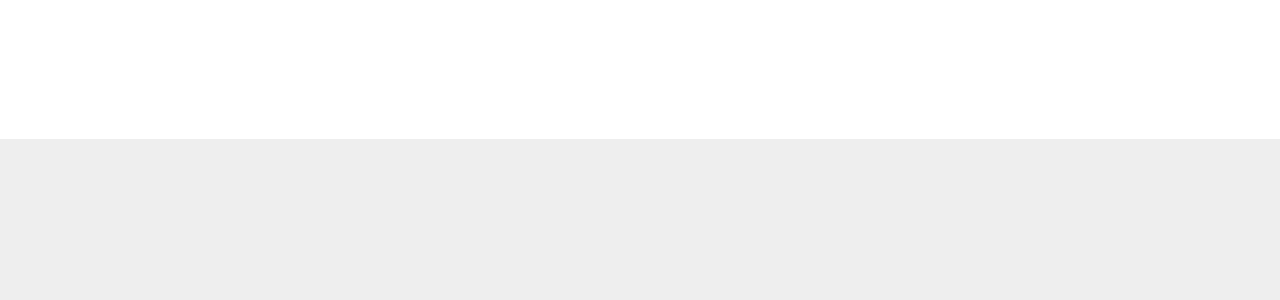
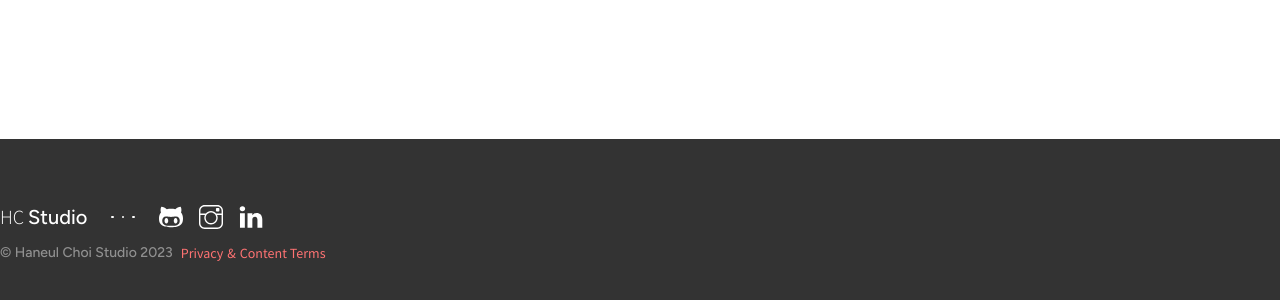
Before and after one commit to haneulab/haneulchoi, a Next.js app: page / in a window 1280 px wide. Shown: the part 714-1014 px from the top of the page. Before the commit the page ends 853 px from the top, so only its background shows below. Built offline with nearby package versions, Linux system fonts and the light colour scheme.

Commit message:
feat: added husky footer

```diff
--- a/components/FooterLayer.tsx
+++ b/components/FooterLayer.tsx
@@ -1,7 +1,77 @@
+import { useTheme } from '@studio/hooks/useTheme'
+import { classnames } from '@studio/utils/classnames'
+import dynamic from 'next/dynamic'
+
+const Logo = dynamic(() => import('@studio/components/Logo'))
+const TfiGithub = dynamic(() =>
+    import('react-icons/tfi').then((module) => module.TfiGithub)
+)
+const TfiInstagram = dynamic(() =>
+    import('react-icons/tfi').then((module) => module.TfiInstagram)
+)
+const TfiLinkedin = dynamic(() =>
+    import('react-icons/tfi').then((module) => module.TfiLinkedin)
+)
+
 const FooterLayer = () => {
+    const { theme } = useTheme()
     return (
-        <footer>
-            <section></section>
+        <footer
+            className={classnames(
+                'w-full text-white',
+                theme === 'dark' ? 'bg-normalDark/90' : 'bg-grayDark'
+            )}
+        >
+            <section className="px-6 lg:px-0 py-16 w-full max-w-cutoff mx-auto">
+                <div className="flex justify-center md:justify-start mb-2 md:mb-3 items-center gap-x-4 lg:gap-x-6">
+                    <Logo />
+                    <ul className="flex items-center gap-x-2">
+                        <span className="block w-[2.5px] h-[2.5px] bg-white rounded-full" />
+                        <span className="block w-[2.5px] h-[2.5px] bg-white rounded-full" />
+                        <span className="block w-[2.5px] h-[2.5px] bg-white rounded-full" />
+                    </ul>
+                    <ul className="flex items-center gap-x-3 lg:gap-x-4">
+                        <a
+                            href="https://github.com/haneulchoistudio"
+                            className="transition-all transform lg:hover:opacity-70 lg:hover:scale-110"
+                        >
+                            <TfiGithub className="text-xl lg:text-2xl" />
+                        </a>
+                        <a
+                            href="https://instagram.com/__sky__e"
+                            className="transition-all transform lg:hover:opacity-70 lg:hover:scale-110"
+                        >
+                            <TfiInstagram className="text-xl lg:text-2xl" />
+                        </a>
+                        <a
+                            href="https://linkedin.com/in/haneulab"
+                            className="transition-all transform lg:hover:opacity-70 lg:hover:scale-110"
+                        >
+                            <TfiLinkedin className="text-xl lg:text-2xl" />
+                        </a>
+                    </ul>
+                </div>
+                <div className="flex items-center gap-x-2 justify-center md:justify-start text-xs lg:text-sm text-grayWhite/50">
+                    <h3 className="text-center font-medium font-figtree">
+                        &copy; Haneul Choi Studio 2023
+                    </h3>
+                    <div className="flex items-center gap-x-1">
+                        <a
+                            href="#"
+                            className="text-orangeRed transition-all lg:hover:text-normalRed"
+                        >
+                            Privacy
+                        </a>
+                        <span className="text-orangeRed">&</span>
+                        <a
+                            href="#"
+                            className="text-orangeRed transition-all lg:hover:text-normalRed"
+                        >
+                            Content Terms
+                        </a>
+                    </div>
+                </div>
+            </section>
         </footer>
     )
 }
--- a/components/HeaderLayer.tsx
+++ b/components/HeaderLayer.tsx
@@ -42,7 +42,7 @@ const HeaderLayer = () => {
                 )}
             >
                 <section className="w-full max-w-cutoff mx-auto flex justify-between items-center">
-                    <div className="flex items-center gap-x-2 px-4 py-3 ">
+                    <div className="flex items-center gap-x-2 px-4 py-3 lg:px-0">
                         <ProfileImage />
                         <Logo />
                     </div>
--- a/components/Logo.tsx
+++ b/components/Logo.tsx
@@ -1,8 +1,5 @@
 const Logo = () => {
     return (
-        // <picture className="block max-w-[35px] max-h-[35px] overflow-hidden">
-        //     <img src="/logo.svg" alt="Haneul Choi | haneulchoistudio" />
-        // </picture>
         <h1 className="text-lg lg:text-xl">
             <span className="font-source font-light">HC</span>{' '}
             <strong className="font-figtree font-medium">Studio</strong>
```
Also changed, not shown: 1 other file (tests, documents, lock files or other folders).
